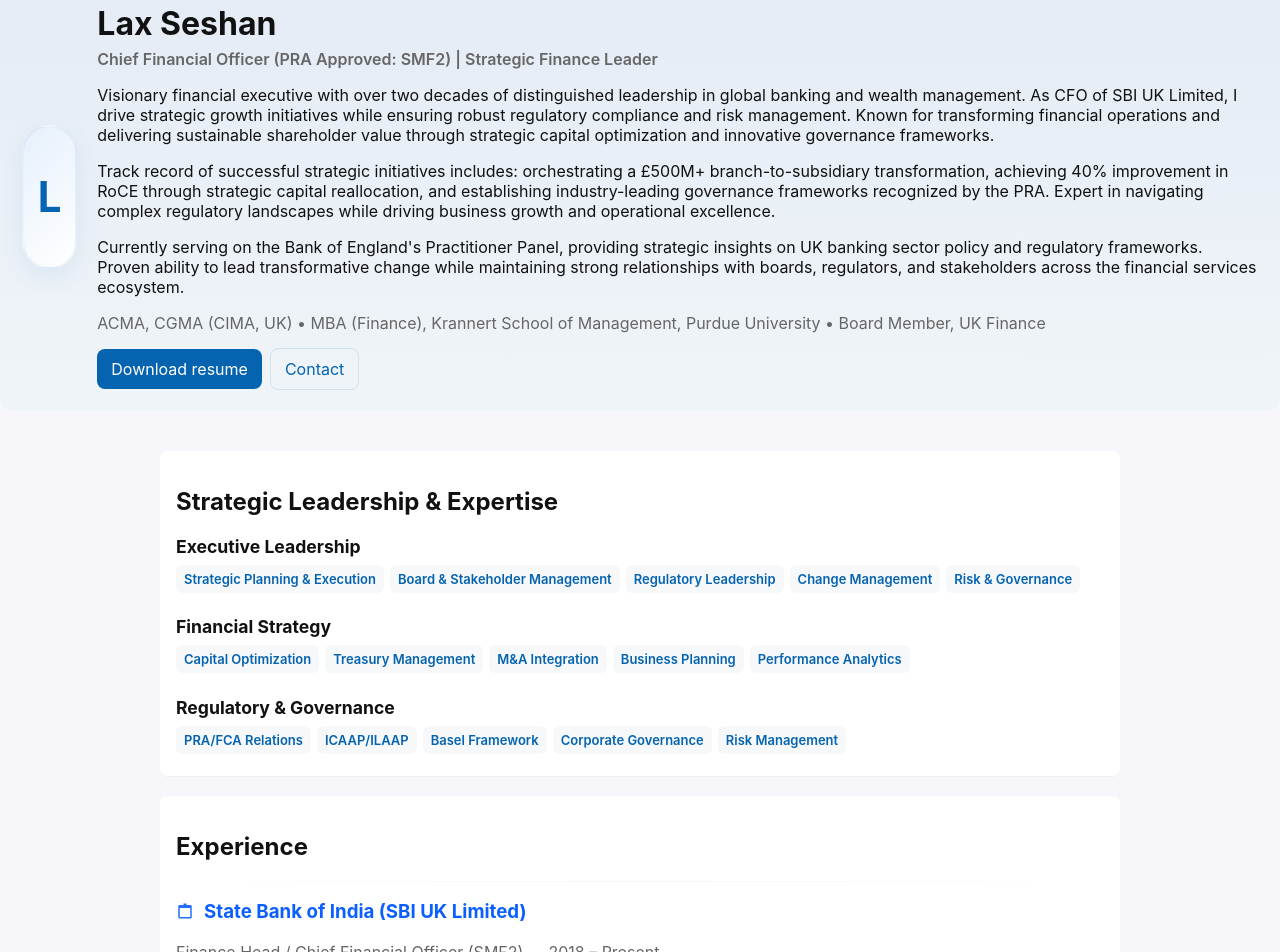
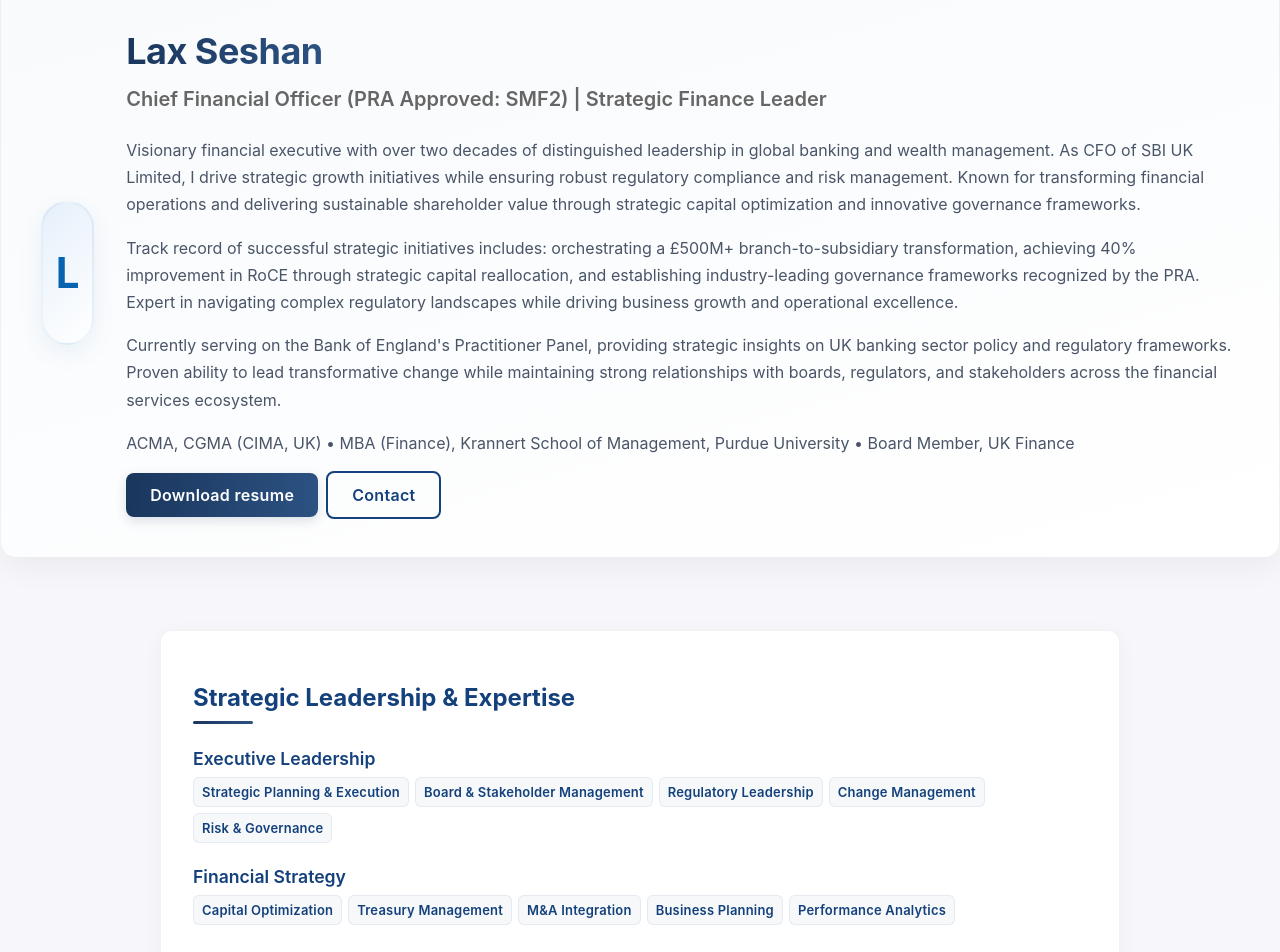
Before and after one commit to laxs2000/Profile, a Next.js app: page /about in a window 1280 px wide. Shown: the part 256-1208 px from the top of the page. Built offline with nearby package versions, Linux system fonts and the light colour scheme.

Commit message:
enhance: Add executive styling with improved visual hierarchy

```diff
--- a/pages/_app.tsx
+++ b/pages/_app.tsx
@@ -1,5 +1,6 @@
 import type { AppProps } from 'next/app';
 import '../styles/globals.css';
+import '../styles/executive.css';
 import Layout from '../components/Layout';
 
 export default function App({ Component, pageProps }: AppProps) {
--- /dev/null
+++ b/styles/executive.css
@@ -0,0 +1,132 @@
+/* Executive styling enhancements */
+.hero-content h1 {
+  font-size: 36px !important;
+  letter-spacing: -0.5px;
+  margin-bottom: 12px !important;
+  background: linear-gradient(to right, var(--executive-gradient-start), var(--executive-gradient-end));
+  -webkit-background-clip: text;
+  -webkit-text-fill-color: transparent;
+  display: inline-block;
+}
+
+.hero-content .lead {
+  font-size: 20px;
+  color: var(--executive-accent);
+  margin-bottom: 24px !important;
+  line-height: 1.4;
+}
+
+.hero-content p {
+  font-size: 16px;
+  line-height: 1.7;
+  color: var(--executive-muted);
+  margin-bottom: 16px;
+}
+
+.card {
+  padding: 32px !important;
+  border-radius: 12px !important;
+  box-shadow: 0 4px 20px rgba(0,0,0,0.04) !important;
+  border: 1px solid rgba(0,0,0,0.05);
+  margin-bottom: 24px;
+}
+
+.card h2 {
+  font-size: 24px;
+  color: var(--executive-accent);
+  margin-bottom: 24px;
+  position: relative;
+  padding-bottom: 12px;
+}
+
+.card h2::after {
+  content: '';
+  position: absolute;
+  bottom: 0;
+  left: 0;
+  width: 60px;
+  height: 3px;
+  background: linear-gradient(to right, var(--executive-gradient-start), var(--executive-gradient-end));
+  border-radius: 2px;
+}
+
+.card h3 {
+  color: var(--executive-accent);
+  font-size: 18px;
+  margin-bottom: 16px;
+  font-weight: 600;
+}
+
+.experience-heading {
+  font-size: 20px !important;
+  margin-bottom: 8px !important;
+}
+
+.section-divider {
+  margin: 28px 0 !important;
+  opacity: 0.8;
+}
+
+ul {
+  padding-left: 24px;
+}
+
+ul li {
+  margin-bottom: 12px;
+  line-height: 1.6;
+  color: var(--executive-muted);
+}
+
+.muted {
+  color: var(--executive-muted);
+  font-size: 15px;
+}
+
+/* Enhanced buttons */
+.btn-primary {
+  background: linear-gradient(to right, var(--executive-gradient-start), var(--executive-gradient-end));
+  padding: 12px 24px;
+  font-weight: 600;
+  letter-spacing: 0.3px;
+  transition: all 0.3s ease;
+  border: none;
+  box-shadow: 0 4px 12px rgba(26,54,93,0.15);
+}
+
+.btn-primary:hover {
+  transform: translateY(-2px);
+  box-shadow: 0 6px 16px rgba(26,54,93,0.2);
+}
+
+.btn-ghost {
+  border: 2px solid var(--executive-accent);
+  color: var(--executive-accent);
+  padding: 12px 24px;
+  font-weight: 600;
+  letter-spacing: 0.3px;
+  transition: all 0.3s ease;
+}
+
+.btn-ghost:hover {
+  background: var(--executive-accent);
+  color: white;
+}
+
+/* Responsive adjustments */
+@media (max-width: 768px) {
+  .hero-card {
+    padding: 24px;
+  }
+
+  .hero-content h1 {
+    font-size: 28px !important;
+  }
+
+  .hero-content .lead {
+    font-size: 18px;
+  }
+
+  .card {
+    padding: 24px !important;
+  }
+}
--- a/styles/globals.css
+++ b/styles/globals.css
@@ -7,7 +7,12 @@
   --hero-gradient-start: #e6f0fb;
   --hero-gradient-end: #ffffff;
   --badge-bg: #eef6ff;
-  --brand:#0b5fff; /* easy-to-change brand color */
+  --brand:#0b5fff;
+  --executive-accent: #14417c;
+  --executive-muted: #4a5568;
+  --executive-bg: #f8fafc;
+  --executive-gradient-start: #1a365d;
+  --executive-gradient-end: #2c5282;
 }
 html,body,#root{
   height:100%;
@@ -56,12 +61,15 @@
 
 /* Hero card with color accent */
 .hero-card{
-  background: linear-gradient(180deg, rgba(5,99,175,0.08) 0%, rgba(14,165,164,0.03) 100%);
-  border-radius:12px;
-  padding:22px;
+  background: linear-gradient(165deg, var(--executive-bg) 0%, #ffffff 100%);
+  border-radius:16px;
+  padding:40px;
   display:flex;
-  gap:20px;
+  gap:32px;
   align-items:center;
+  box-shadow: 0 10px 30px rgba(0,0,0,0.05);
+  border: 1px solid rgba(0,0,0,0.05);
+  margin-bottom: 32px;
 }
 .hero-card .profile-avatar{ width:140px; height:140px; font-size:42px; box-shadow:0 8px 24px rgba(5,99,175,0.08); }
 .hero-card .hero-content h1{ font-size:32px; margin-bottom:6px; }
@@ -73,7 +81,19 @@
 .section-title{ font-size:20px; margin:0 0 8px 0; }
 
 /* Colorful badges */
-.tech-badge{ display:inline-block; padding:8px 10px; border-radius:999px; font-size:13px; margin-right:8px; margin-bottom:8px; background:var(--badge-bg); color:var(--accent); font-weight:600; }
+.tech-badge{
+  display:inline-block;
+  padding:10px 16px;
+  border-radius:8px;
+  font-size:14px;
+  margin-right:10px;
+  margin-bottom:10px;
+  background:var(--badge-bg);
+  color:var(--executive-accent);
+  font-weight:600;
+  letter-spacing: 0.2px;
+  border: 1px solid rgba(20,65,124,0.08);
+}
 
 /* badge hover animation */
 .tech-badge{ transition: transform 200ms ease, box-shadow 200ms ease, background 200ms ease; }
@@ -81,10 +101,43 @@
 
 /* Experience icons and layout */
 .experience-heading{
-  display:flex; align-items:center; gap:10px; color:var(--brand); font-weight:700;
+  display:flex;
+  align-items:center;
+  gap:12px;
+  color:var(--executive-accent);
+  font-weight:700;
+  transform: translateX(0);
+  transition: transform 0.3s ease;
 }
-.experience-heading .icon{ width:18px; height:18px; display:inline-flex; align-items:center; justify-content:center; flex:0 0 18px; }
-.experience-heading .icon svg{ width:18px; height:18px; fill:var(--brand); opacity:0.9; }
+
+.experience-heading:hover {
+  transform: translateX(8px);
+}
+
+.experience-heading .icon{
+  width:24px;
+  height:24px;
+  display:inline-flex;
+  align-items:center;
+  justify-content:center;
+  flex:0 0 24px;
+  background: linear-gradient(135deg, var(--executive-gradient-start), var(--executive-gradient-end));
+  border-radius: 6px;
+  padding: 5px;
+  transition: all 0.3s ease;
+}
+
+.experience-heading:hover .icon {
+  transform: scale(1.1);
+  box-shadow: 0 4px 12px rgba(26,54,93,0.2);
+}
+
+.experience-heading .icon svg{
+  width:20px;
+  height:20px;
+  fill:#ffffff;
+  opacity:1;
+}
 
 /* small subtle divider */
 .section-divider{ height:1px; background:linear-gradient(90deg, transparent, rgba(0,0,0,0.04), transparent); margin:18px 0; border-radius:2px; }
```
Also changed, not shown: 2 other files (tests, documents, lock files or other folders).
